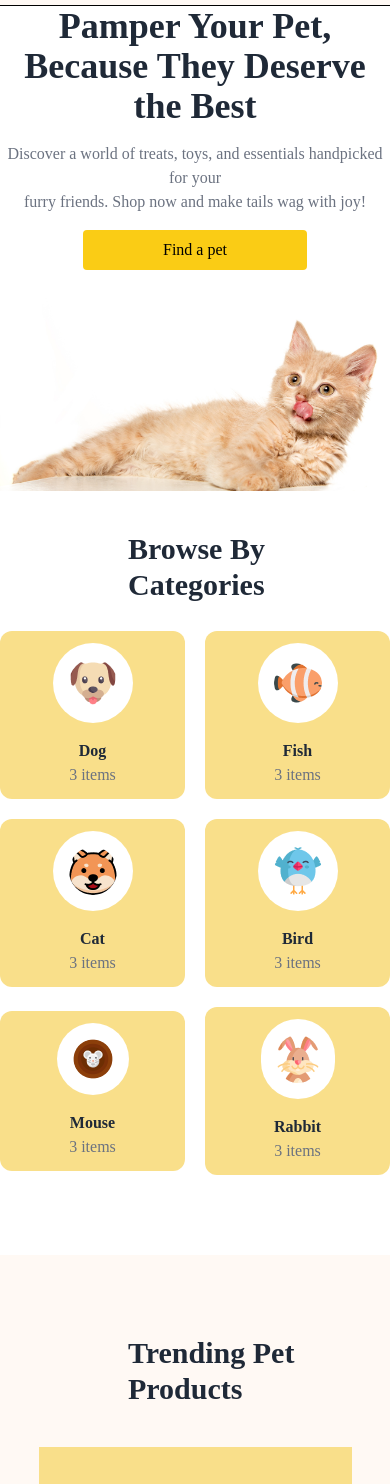
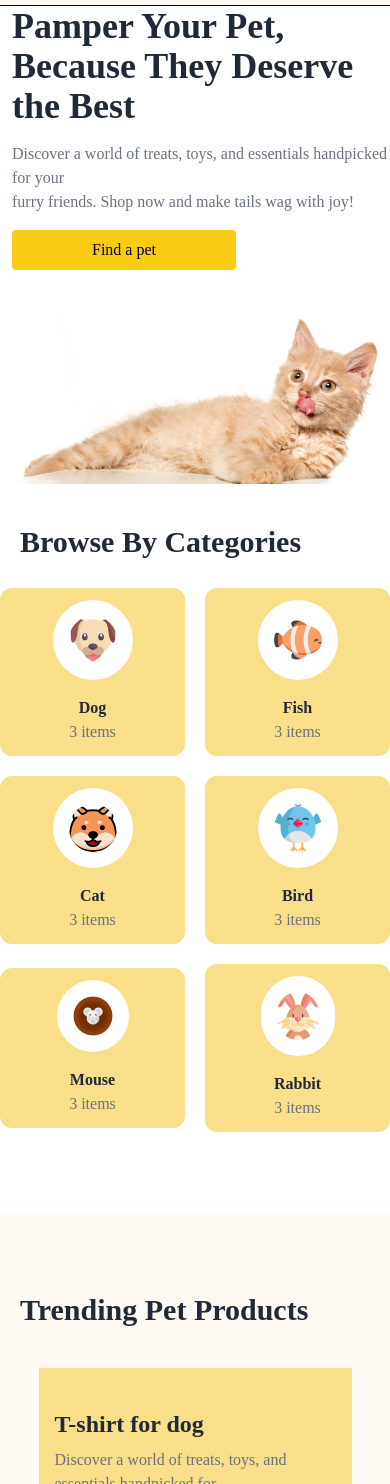
Before and after one commit to safin-A07/B11-A3_Final_ass, a plain HTML site: page index.html in a window 390 px wide. Shown: the part 59-1543 px from the top of the page. Drawn offline with nearby package versions, Linux system fonts and the light colour scheme; a web font is replaced by a local one.

Commit message:
Projects done

```diff
--- a/index.html
+++ b/index.html
@@ -70,7 +70,7 @@
 
       <section >
 
-       <div class="relative max-w-7xl mx-auto  flex flex-col-reverse items-center text-center lg:text-left lg:items-start">
+       <div class="relative max-w-7xl mx-auto  flex flex-col-reverse items-center text-start pl-3 md:text-center lg:text-left lg:items-start">
          <!-- Image Container -->
          <div class="   lg:mt-20 lg:mr-30">
           <img src="c1-assets/cat-big.png" alt="Pet" class="w-full">
@@ -91,9 +91,9 @@
       <main>
         <!-- Browse By Categories section -->
          <section class="items-center justify-center  mt-10 ">
-          <h1 class="text-3xl font-bold pl-32"> Browse By Categories</h1>
+          <h1 class="text-3xl font-bold pl-5 md:pl-32"> Browse By Categories</h1>
           <!-- main div -->
-          <div class="grid grid-cols-2 gap-5 mt-7 mx-auto md:grid-cols-3 lg:grid-cols-6 max-w-7xl items-center w-full ">
+          <div class="grid grid-cols-2 gap-5  mt-7  mx-auto md:grid-cols-3 lg:grid-cols-6 max-w-7xl items-center w-full ">
             <!-- div 1 -->
             <div class="bg-[#F9DF8A] box-border px-12 py-3 rounded-xl text-center justify-items-center ">
                <img class="bg-white rounded-full p-4" src="c1-assets/dog-cartoon.png" alt="">
@@ -135,7 +135,7 @@
          </section>
          <!-- Trending Pet Products section -->
            <section class="items-center justify-center  mt-20 bg-[#FFF9F4] mb-10">
-               <h1 class="text-3xl font-bold pl-32 mt-16 pt-20"> Trending Pet Products</h1>
+               <h1 class="text-3xl  font-bold pl-5 md:pl-32 mt-16 pt-20"> Trending Pet Products</h1>
                <!-- Cards section -->
                <div class="flex flex-col md:flex-row max-w-7xl w-full mx-auto justify-center items-center md:items-start gap-4 mt-10">
                  <!-- big picture -->
@@ -238,7 +238,7 @@
           </section>
           <!-- Everyday low Price -->
           <section class="items-center justify-center mt-20 mb-10 px-5">
-            <h1 class="text-3xl font-bold text-center md:text-left md:pl-32 mt-16">Everyday Low Price</h1>
+            <h1 class="text-3xl font-bold text-start md:text-left md:pl-32 mt-16">Everyday Low Price</h1>
 
             <!-- Parent div -->
             <div class="flex flex-col md:flex-row max-w-7xl w-full mx-auto md:items-start mt-12 gap-5">
```
